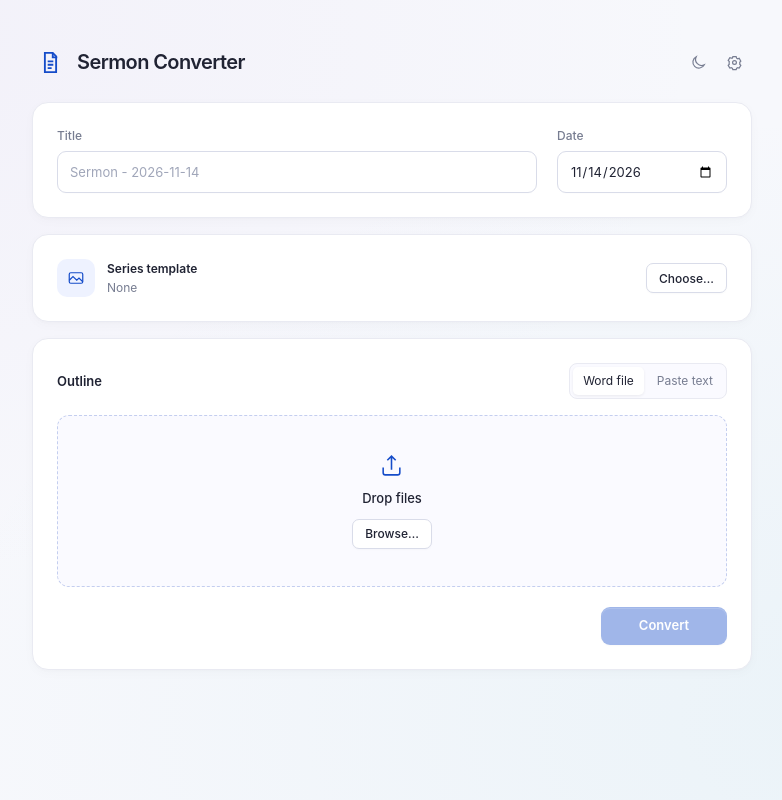
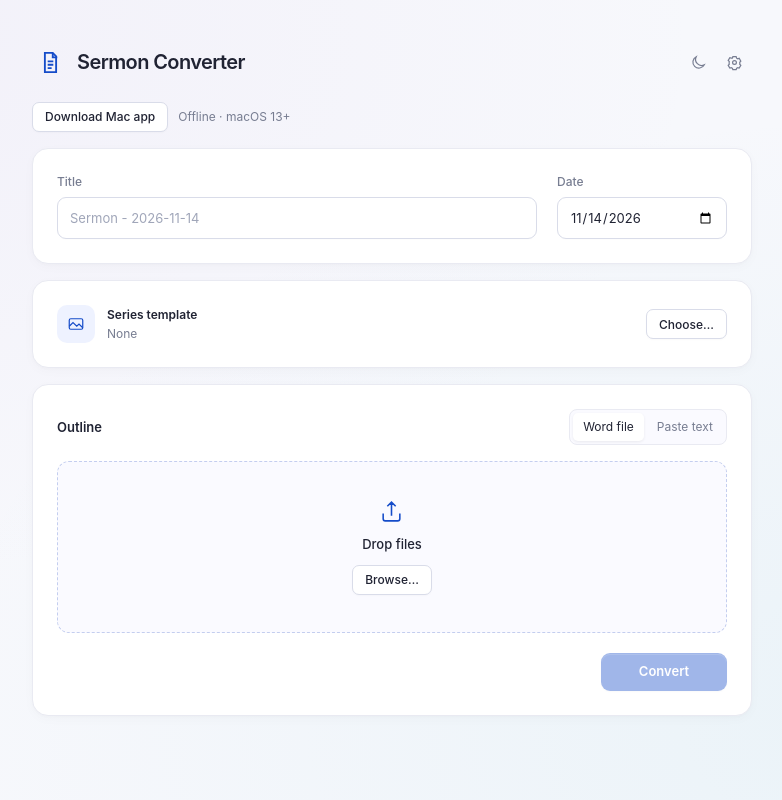
Before and after one commit to howens1333/docxtoprobundle, a plain HTML site: page index.html in a window 1280 px wide. Shown: the whole page, without its empty margins (248-1030 px from the left). Drawn offline with Linux system fonts and the light colour scheme.

Commit message:
Add offline Mac app download to converter website

```diff
--- a/index.html
+++ b/index.html
@@ -25,6 +25,7 @@
 
 .source-tabs{display:flex;gap:3px;padding:3px;background:var(--surface);border:1px solid var(--line);border-radius:8px}.source-tabs button{border:0;border-radius:5px;background:transparent;color:var(--text-secondary);padding:5px 10px;font:inherit;font-size:12px}.source-tabs button[aria-selected=true]{background:var(--window);color:var(--text);box-shadow:0 1px 3px #0001}
 #outlineText{display:block;width:100%;min-height:230px;resize:vertical;padding:14px;border:1px solid var(--line-strong);border-radius:10px;color:var(--text);background:var(--surface-strong);font:14px/1.6 -apple-system,BlinkMacSystemFont,"Segoe UI",sans-serif;margin-bottom:14px}#outlineText:focus{outline:2px solid var(--blue-border);border-color:var(--blue)}#pastePanel[hidden]{display:none}
+.mac-download{display:flex;align-items:center;flex-wrap:wrap;gap:10px;margin:0 0 16px;color:var(--text-secondary);font-size:12px}.mac-download a{text-decoration:none}
 </style>
 </head>
 
@@ -51,6 +52,7 @@
     </div>
 
 
+    <div class="mac-download"><a class="secondary-button" href="https://github.com/howens1333/docxtoprobundle/releases/download/mac-v0.1.0/Sermon-Converter-Mac.zip">Download Mac app</a><span>Offline · macOS 13+</span></div>
     <div class="modal-backdrop" id="templateModal" hidden>
       <section class="template-modal" role="dialog" aria-modal="true" aria-labelledby="templateModalTitle">
         <div class="modal-header">
```
